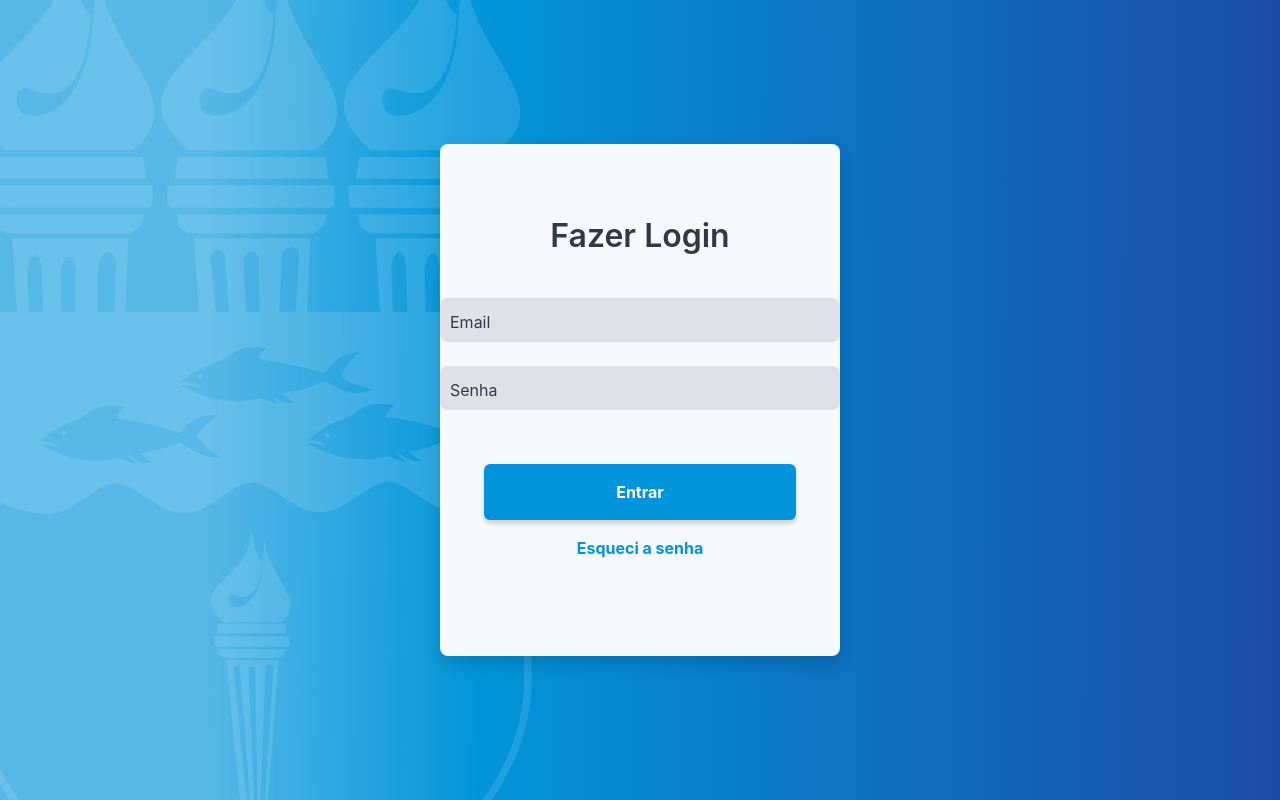
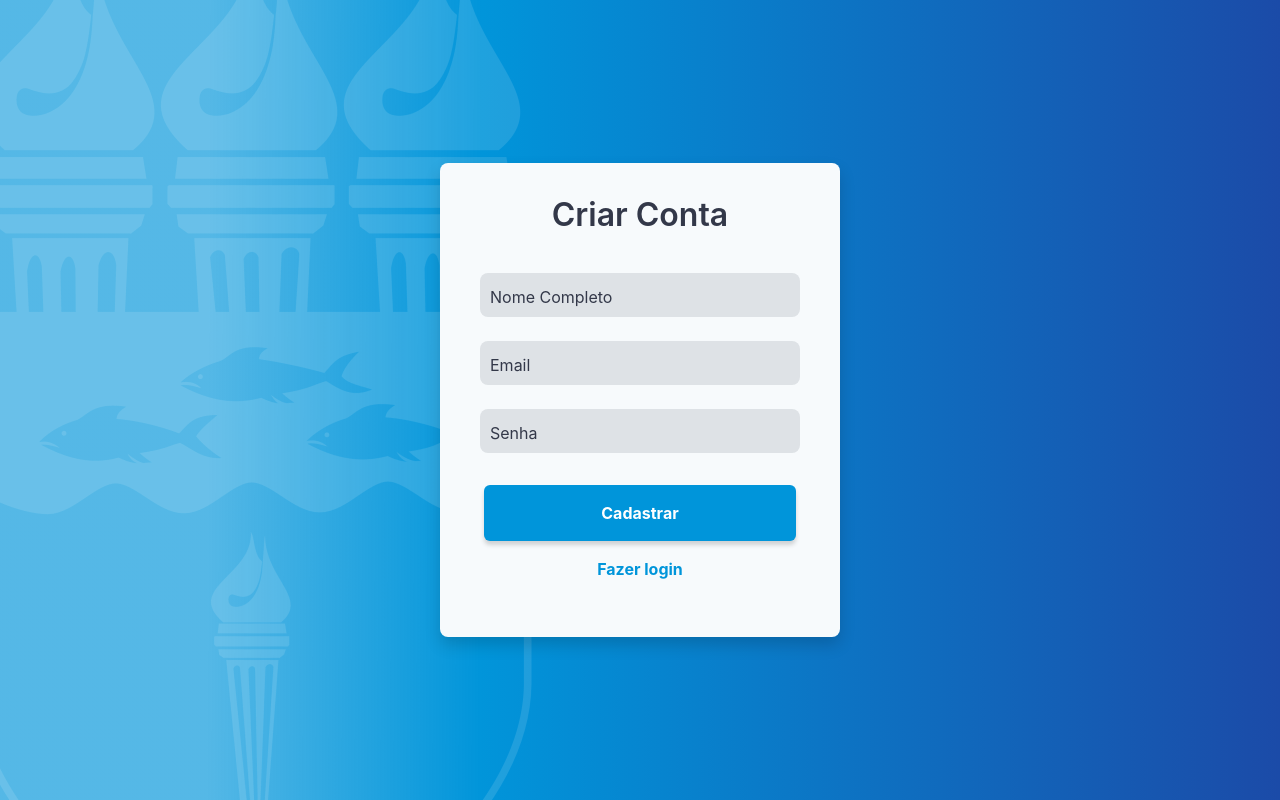
Before and after one commit to CharlieBellow/GLPI-react-components, a React (Create React App) app: page /SignUp in a window 1280 px wide. Built offline with nearby package versions, Linux system fonts and the light colour scheme; the HTML template or start-up script is replaced by a standard one.

Commit message:
add root in the main.css

```diff
--- a/src/Pages/SignUp/index.tsx
+++ b/src/Pages/SignUp/index.tsx
@@ -1,5 +1,6 @@
 
-import { CardLogin } from '../../components/CardLogin'
+//import { CardLogin } from '../../components/CardLogin'
+import { CardSignUp } from '../../components/CardSignUp';
 
 function SignUp() {
   return (
@@ -12,7 +13,7 @@ function SignUp() {
 			<div
 				className="w-full h-full fixed flex"
 			>
-			<CardLogin  />
+			<CardSignUp />
 
 			</div>
 
--- a/src/components/CardAddUser.tsx
+++ b/src/components/CardAddUser.tsx
@@ -20,41 +20,41 @@ const StyledList = styled(TabsPrimitive.List, {
 });
 
 const StyledTrigger = styled(TabsPrimitive.Trigger, {
-  all: 'unset',
-  backgroundColor: '#F7FAFC',
-  padding: '0 20px',
+	all: "unset",
+	backgroundColor: "var(--branco-gelo)",
+	padding: "0 20px",
 	height: 45,
 	flex: 1,
-  display: 'flex',
-  alignItems: 'center',
-  justifyContent: 'center',
+	display: "flex",
+	alignItems: "center",
+	justifyContent: "center",
 	fontSize: 16,
-  lineHeight: '160%',
-  color: '#333849',
-  userSelect: 'none',
-  border: '1px solid #DEE2E6',
+	lineHeight: "160%",
+	color: "var(--fundo-claro)",
+	userSelect: "none",
+	border: "2px solid var(--cinza-medio)",
 	borderTopLeftRadius: 8,
 	borderTopRightRadius: 8,
 	boxShadow: `0 2px 10px ${blackA.blackA4}`,
-  '&:first-child': {  },
-  '&:last-child': {  },
-  '&:hover': {
-    color: '#0095DA',
-    cursor: 'pointer',
+	"&:first-child": {},
+	"&:last-child": {},
+	"&:hover": {
+		color: "var(--azul-ufal)",
+		cursor: "pointer",
 	},
 	'&[data-state="active"]': {
-    fontWeight: 'bold',
-    color: '#0095DA',
-    border: 'none',
-    boxShadow: ' 0 3px 0 0 currentColor',
+		fontWeight: "bold",
+		color: "var(--azul-ufal)",
+		border: "none",
+		boxShadow: " 0 3px 0 0 currentColor",
 	},
-  '&:focus': { position: 'relative' },
+	"&:focus": { position: "relative" },
 });
 
 const StyledContent = styled(TabsPrimitive.Content, {
   flexGrow: 1,
   // padding: 20,
-  backgroundColor: '#F7FAFC',
+  backgroundColor: 'var(--branco-gelo)',
   outline: 'none',
 });
 
--- a/src/components/CardLogin.tsx
+++ b/src/components/CardLogin.tsx
@@ -10,7 +10,7 @@ export function CardLogin() {
 				<CardTitle title="Fazer Login" />
 			</div>
 			<form action="">
-				<div className="mb-6">
+				<div className="mb-6 px-10">
 					<CardLabelInput
 						label="Email"
 						inputId="email"
@@ -18,7 +18,7 @@ export function CardLogin() {
 						type=""
 					/>
 				</div>
-				<div className="mb-6">
+				<div className="mb-6 px-10">
 					<CardLabelInput
 						label="Senha"
 						inputId="password"
--- a/src/components/CardSignUp.tsx
+++ b/src/components/CardSignUp.tsx
@@ -6,12 +6,12 @@ import { CardLabelInput } from "./CardLabelInput";
 
 export function CardSignUp() {
 	return (
-		<div className="container w-[25rem] h-[32rem] my-auto mx-auto bg-branco-gelo rounded-lg shadow-sombra-card">
+		<div className="container w-[25rem] h-[29.625rem] my-auto mx-auto bg-branco-gelo rounded-lg shadow-sombra-card">
 			<div className="pt-[1.625rem] pb-8 text-center">
 				<CardTitle title="Criar Conta" />
 			</div>
 			<form action="">
-				<div className="mb-6">
+				<div className="mb-6 px-10">
 					<CardLabelInput
 						label="Nome Completo"
 						inputId="fullName"
@@ -19,7 +19,7 @@ export function CardSignUp() {
 						type=""
 					/>
 				</div>
-				<div className="mb-6">
+				<div className="mb-6 px-10">
 					<CardLabelInput
 						label="Email"
 						inputId="email"
@@ -27,7 +27,7 @@ export function CardSignUp() {
 						type=""
 					/>
 				</div>
-				<div className="mb-6">
+				<div className="mb-6 px-10">
 					<CardLabelInput
 						label="Senha"
 						inputId="password"
@@ -37,9 +37,8 @@ export function CardSignUp() {
 				</div>
 			</form>
 			<div className="flex flex-col justify-center  mt-8 mx-11">
-				{/* quando colocar o estilo pela pros style ele não sobrescreve a estilização e aí dificulta o aproveitamento do componente  */}
-				<Button title="Cadastrar" style="btn-primary-mobile" />
-				<Button title="Fazer login" style="btn-text-only" />
+				<Button title="Cadastrar" style={`btn-primary-mobile`} />
+				<Button title="Fazer login" style={`btn-text-only`} />
 			</div>
 		</div>
 	);
--- a/src/components/organisms/Menu/index.tsx
+++ b/src/components/organisms/Menu/index.tsx
@@ -13,7 +13,7 @@ function Menu() {
 				<img
 					src={logoUfal}
 					alt="logo da ufal"
-					className="menu__logo w-[3.438rem] h-24 m-[1.625rem] bg-brasaoUfal"
+					className="menu__logo w-[3.438rem] h-24 m-[1.625rem] bg-brasaoUfal mx-auto"
 				/>
 
 				<div className="menu__geral flex flex-col  pl-6 pr-5 pb-[2.063rem]">
--- a/src/styles/main.css
+++ b/src/styles/main.css
@@ -31,3 +31,26 @@
     @apply bg-azul-ufal text-branco-100 text-base px-[6.25rem] py-4 shadow-sombra-botao;
   }
 }
+
+
+#root {
+  --azul-ufal: #0095DA;
+  --branco-gelo: #F7FAFC;
+	--fundo-claro: #333849;
+	--cinza-medio: #DEE2E6;
+	--azul-ufal: #0095DA;
+	--cinza-texto: #797D9A;
+	--branco-100: #FFFFFF;
+	--cinza-escuro: #D9D9D9;
+	--branco-gelo-forte: #EDF2F7;
+	--azul-final-gradiente: #4FB4E4;
+	--azul-fundo-gradiente-dark: #0B70A2;
+	--vermelho-ufal: #ED1C24;
+	--fundo: #212532;
+
+  --gradiente: linear-gradient(90.18deg, rgba(1, 149, 218, 0.67) 16.29%, #0195DA 37.58%, #1B4BA8 99.89%);
+
+  --sombra-card: 0px 8px 16px rgba(0, 0, 0, 0.16);
+	--sombra-botao: 0px 4px 4px rgba(0, 0, 0, 0.16);
+
+}
```
Also changed, not shown: src/index.css (line endings or trailing spaces). Lines whose indentation alone changed are shown as unchanged.
